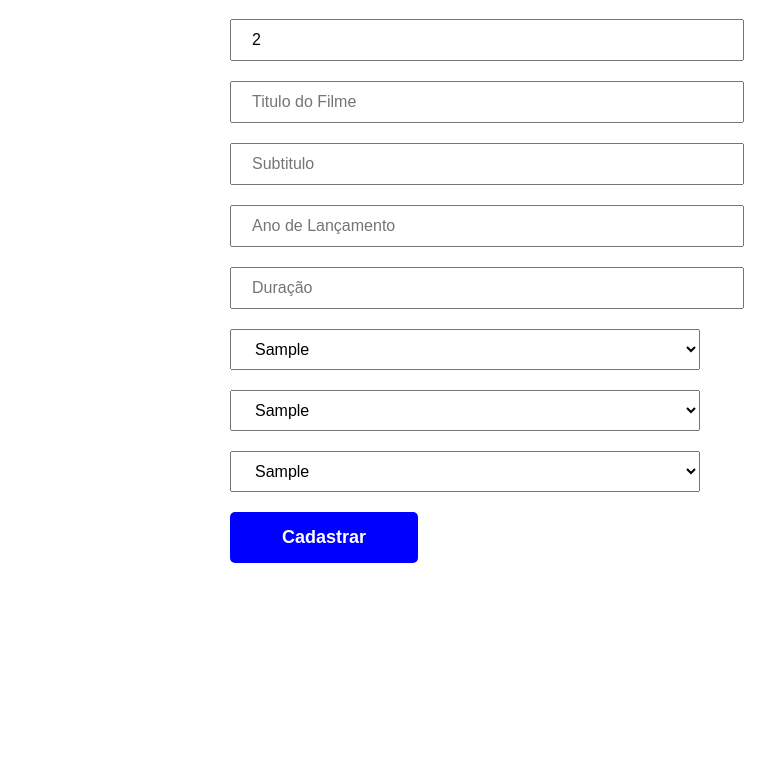
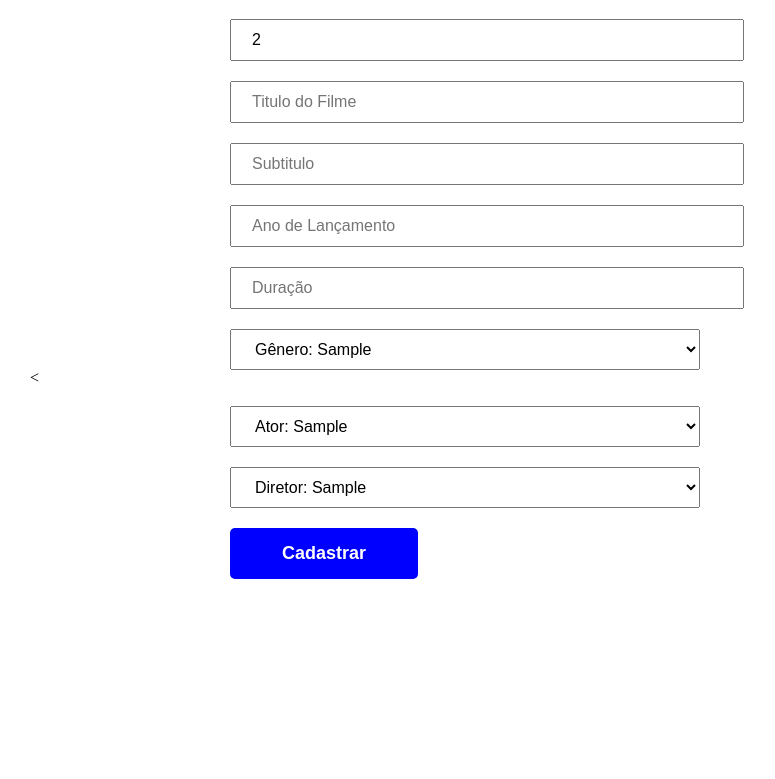
Before and after one commit to wellz3280/locawell, a PHP site: page /cadastrarProdutos.php in a window 1280 px wide. Shown: the part 113-892 px from the top of the page, without its empty margins (140-915 px from the left). Before the commit the page ends 676 px from the top, so only its background shows below. Run offline with PHP 8.4, Linux system fonts and the light colour scheme; tables that the repository leaves empty or names only in its code hold one stand-in row (values such as "Sample post"); data that the repository does not hold is empty.

Commit message:
estilizando formulario

```diff
--- a/cadastrarProdutos.php
+++ b/cadastrarProdutos.php
@@ -60,27 +60,28 @@ require 'vendor/autoload.php';
 							<input class="input-padrao" type="text" id="titulo" name="titulo" placeholder="Titulo do Filme" required>
 
 
-							<input class="input-padrao" type="text" id="subtitulo" name="subtitulo" placeholder="Subtitulo" required>
+							<input class="input-padrao" type="text" id="subtitulo" name="subtitulo" placeholder="Subtitulo">
 
 							<input class="input-padrao" type="text" id="ano" name="ano" placeholder="Ano de Lançamento" required>
 
 							<input class="input-padrao" type="text" id="duracao" name="duracao" placeholder="Duração" required >
+
 
 								<select class="input-padrao" name="idGenero">
 
 								<?php
 									foreach($genero as $generos){
 								?>
-									<option value="<?php echo $generos['idGenero'];?>"><?php echo $generos['genero'];?></option>
+									<option value="<?php echo $generos['idGenero'];?>">Gênero: <?php echo $generos['genero'];?></option>
 								<?php } ?>
 								</select>
-
+							<
 
 							<select class="input-padrao" name="idAtor">
 							<?php
 								foreach($ator as $atores){
 							?>
-								<option value="<?php echo $atores['idAtor'];?>"><?php echo $atores['ator'];?></option>
+								<option value="<?php echo $atores['idAtor'];?>">Ator: <?php echo $atores['ator'];?></option>
 							<?php } ?>
 							</select>
 
@@ -89,7 +90,7 @@ require 'vendor/autoload.php';
 							<?php
 								foreach($diretor as $diretores){
 							?>
-								<option value="<?php echo $diretores['idDiretor'];?>"><?php echo $diretores['diretor'];?></option>
+								<option value="<?php echo $diretores['idDiretor'];?>">Diretor: <?php echo $diretores['diretor'];?></option>
 							<?php } ?>
 							</select>
 
```
